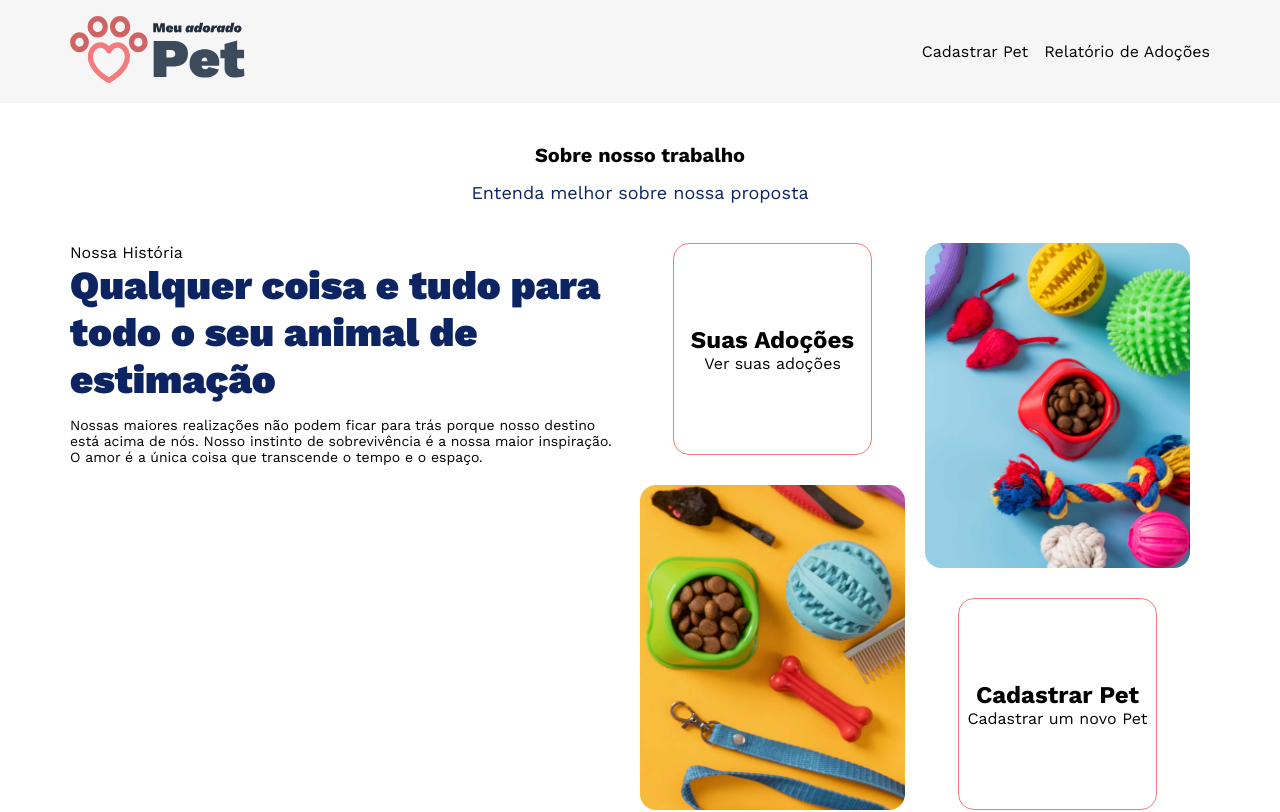
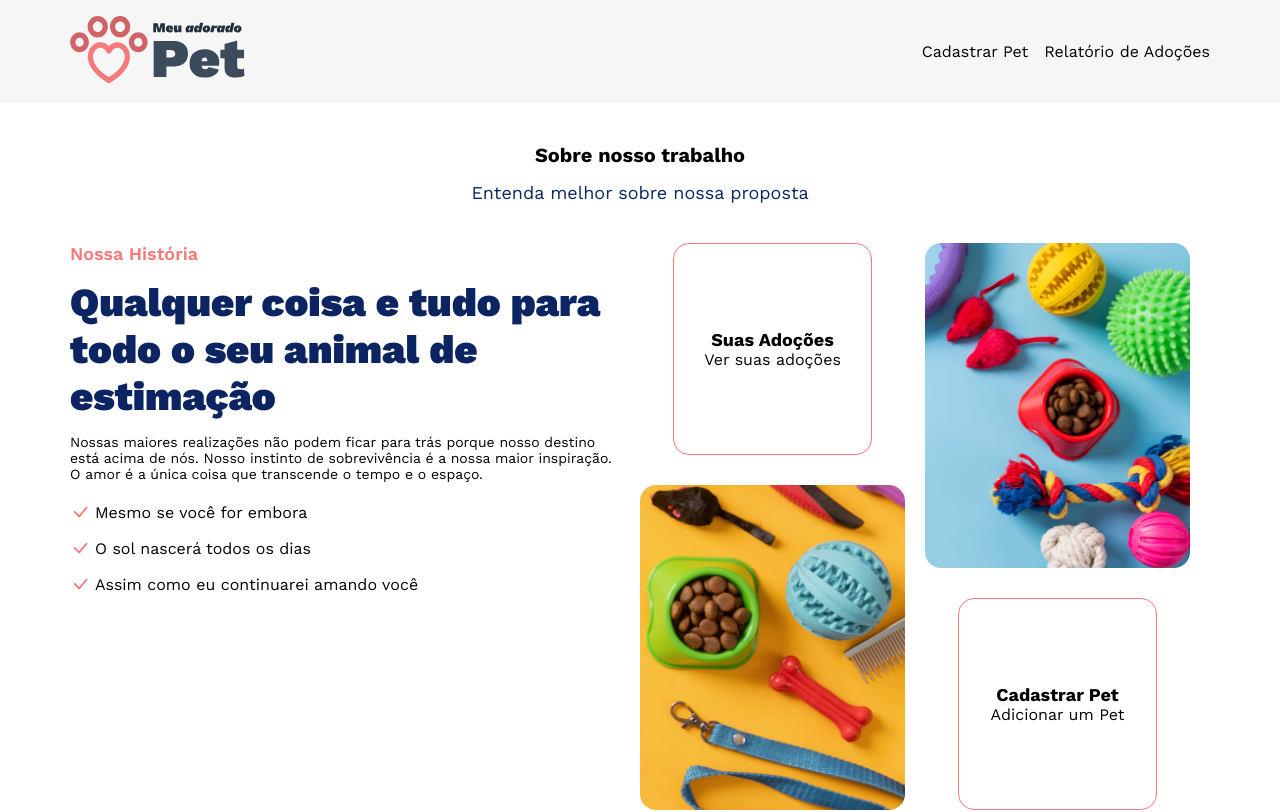
Before and after one commit to jotahtsx/meu-adorado-pet, a Next.js app in the folder frontend/: page /sobre in a window 1280 px wide. Shown: the top 812 px of the page. Built offline with nearby package versions, Linux system fonts and the light colour scheme.

Commit message:
Finalizando items

```diff
--- a/frontend/src/pages/sobre.tsx
+++ b/frontend/src/pages/sobre.tsx
@@ -2,7 +2,8 @@ import Head from 'next/head'
 import Link from "next/link";
 import { NextPage } from "next";
 import Title from '../ui/components/Title/Title'
-import { AboutContainer, OurHistory, AdoptionLink, FirstBanner, SecondBanner, CreatPet } from '../ui/components/About/About.style';
+import {BsCheckLg} from 'react-icons/bs'
+import { AboutContainer, OurHistory, ListItems, Item, AdoptionLink, FirstBanner, SecondBanner, CreatPet } from '../ui/components/About/About.style';
 
 const About: NextPage = () => {
     return(
@@ -18,11 +19,22 @@ const About: NextPage = () => {
             </div>
             <AboutContainer>
                 <OurHistory>
-                    <span>Nossa História</span>
+                    <div>Nossa História</div>
                     <h2>Qualquer coisa e tudo para todo o seu animal de estimação</h2>
                     <p>
                         Nossas maiores realizações não podem ficar para trás porque nosso destino está acima de nós. Nosso instinto de sobrevivência é a nossa maior inspiração. O amor é a única coisa que transcende o tempo e o espaço.
                     </p>
+                    <ListItems>
+                        <Item>
+                            <BsCheckLg size={20} /> Mesmo se você for embora
+                        </Item>
+                        <Item>
+                            <BsCheckLg size={20} /> O sol nascerá todos os dias
+                        </Item>
+                        <Item>
+                            <BsCheckLg size={20} /> Assim como eu continuarei amando você
+                        </Item>
+                    </ListItems>
                 </OurHistory>
                 <div>
                     <AdoptionLink>
@@ -35,7 +47,7 @@ const About: NextPage = () => {
                     <SecondBanner></SecondBanner>
                     <CreatPet>
                         <h2>Cadastrar Pet</h2>
-                        <Link href={'/pets/relatorio'}>Cadastrar um novo Pet</Link>
+                        <Link href={'/pets/relatorio'}>Adicionar um Pet</Link>
                     </CreatPet>
                 </div>
             </AboutContainer>
--- a/frontend/src/ui/components/About/About.style.tsx
+++ b/frontend/src/ui/components/About/About.style.tsx
@@ -10,6 +10,12 @@ export const AboutContainer = styled('div')`
 `;
 
 export const OurHistory = styled('div')`
+    div{
+        color: ${({theme}) => theme.palette.primary.main};
+        font-size: 1.125rem;
+        font-weight: 600;
+        margin-bottom: 15px;
+    }
     h2{
         font-size: 2.5rem;
         font-weight: 900;
@@ -19,7 +25,24 @@ export const OurHistory = styled('div')`
     }
     p{
         font-size: 14px;
+        margin-bottom: 20px;
     }
+`;
+
+export const ListItems = styled('ul')`
+    list-style: none;
+    margin: 0;
+    padding: 0;
+    svg{
+        color: ${({theme}) => theme.palette.primary.main};
+    }
+`;
+
+export const Item = styled('li')`
+    display: flex;
+    align-items: center;
+    gap: 5px;
+    margin-bottom: 16px;
 `;
 
 export const AdoptionLink = styled('div')`
@@ -37,10 +60,12 @@ export const AdoptionLink = styled('div')`
     h2{
         margin: 0;
         padding: 0;
+        font-size: 18px;
     }
     p{
         margin: 0;
         padding: 0;
+        font-size: 14px;
     }
 `;
 
@@ -59,10 +84,12 @@ export const CreatPet = styled('div')`
     h2{
         margin: 0;
         padding: 0;
+        font-size: 18px;
     }
     p{
         margin: 0;
         padding: 0;
+        font-size: 14px;
     }
 `;
 
@@ -83,3 +110,7 @@ export const SecondBanner = styled('div')`
     background-size: cover;
     background-position: center;
 `;
+
+export const WhyChooseUs = styled('div')`
+
+`;
```
